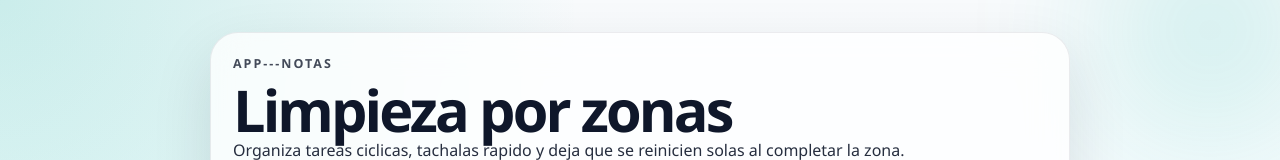
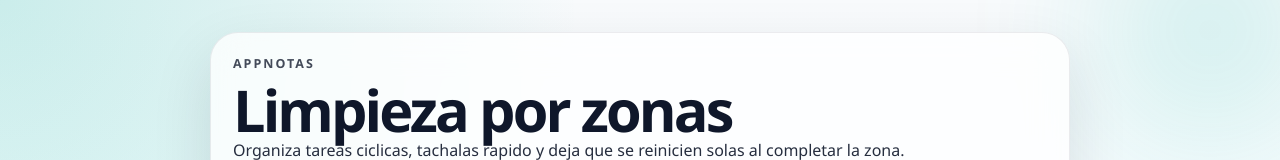
Before and after one commit to ManuelLleonart/AppNotas, a React (Vite) app: page / in a window 1280 px wide. Shown: the top 160 px of the page. Built offline with nearby package versions, Linux system fonts and the light colour scheme.

Commit message:
Rename app to AppNotas

```diff
--- a/index.html
+++ b/index.html
@@ -10,11 +10,11 @@
     <meta name="description" content="App instalable para organizar tareas de limpieza por zonas de la casa." />
     <meta name="apple-mobile-web-app-capable" content="yes" />
     <meta name="apple-mobile-web-app-status-bar-style" content="default" />
-    <meta name="apple-mobile-web-app-title" content="App---Notas" />
+    <meta name="apple-mobile-web-app-title" content="AppNotas" />
     <link rel="manifest" href="/manifest.webmanifest" />
     <link rel="icon" href="/icons/icon.svg" type="image/svg+xml" />
     <link rel="apple-touch-icon" href="/icons/apple-touch-icon.png" />
-    <title>App---Notas</title>
+    <title>AppNotas</title>
   </head>
   <body>
     <div id="root"></div>
--- a/package.json
+++ b/package.json
@@ -1,5 +1,5 @@
 {
-  "name": "app-notas",
+  "name": "appnotas",
   "private": true,
   "version": "1.0.0",
   "type": "module",
--- a/src/App.jsx
+++ b/src/App.jsx
@@ -219,7 +219,7 @@
       <main className="app-frame">
         <header className="topbar">
           <div>
-            <p className="eyebrow">App---Notas</p>
+            <p className="eyebrow">AppNotas</p>
             <h1>Limpieza por zonas</h1>
             <p className="subtitle">
               Organiza tareas ciclicas, tachalas rapido y deja que se reinicien solas al completar la zona.
```
Also changed, not shown: public/manifest.webmanifest, 1 other file (tests, documents, lock files or other folders).
